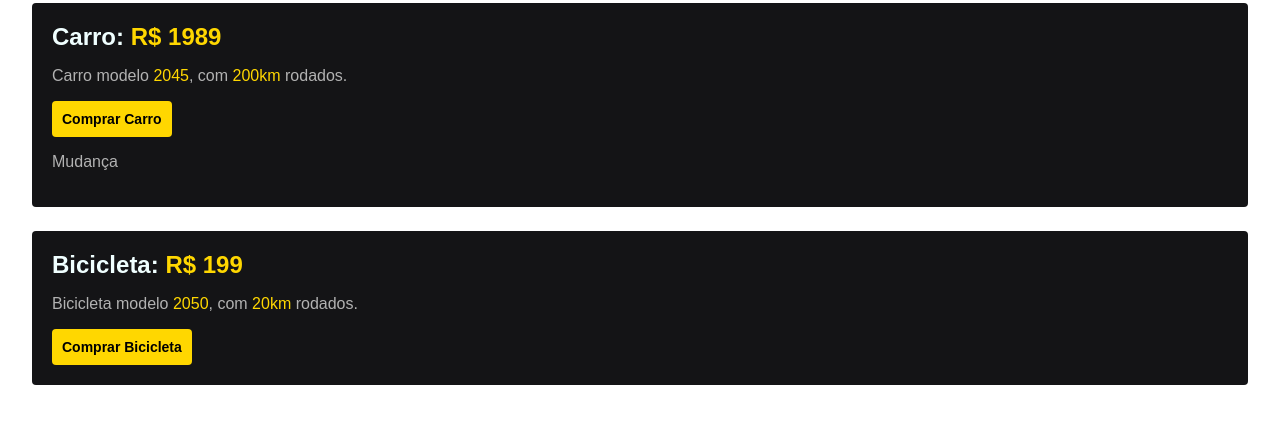
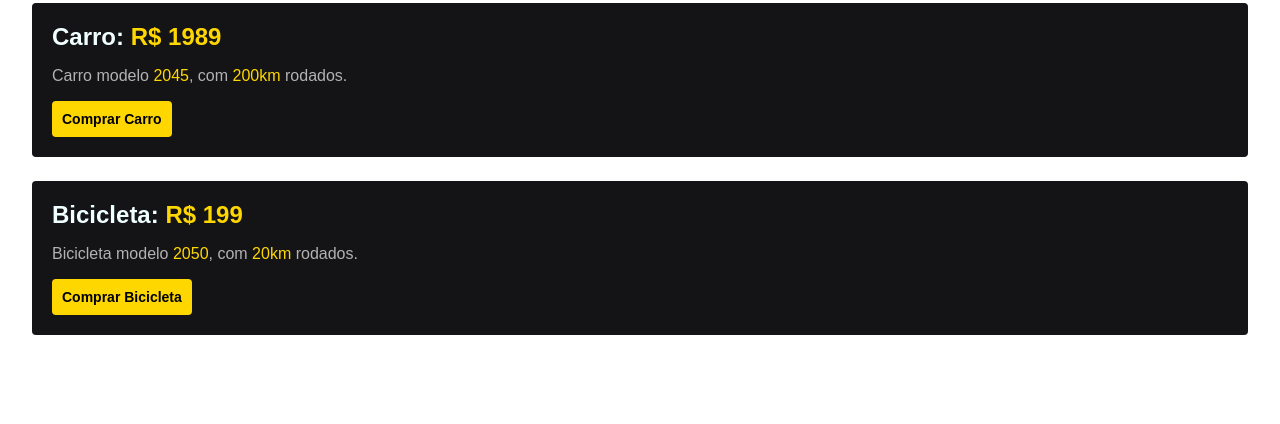
Before and after one commit to iantbdev/javascript-css-html-studies, a plain HTML site: page Display - Exercicio/index.html in a window 1280 px wide. Shown: the part 138-562 px from the top of the page. Drawn offline with Linux system fonts and the light colour scheme.

Commit message:
Update index.html

```diff
--- a/Display - Exercicio/index.html
+++ b/Display - Exercicio/index.html
@@ -13,7 +13,6 @@
         <h2>Carro: <span>R$ 1989</span></h1>
             <p>Carro modelo <span>2045</span>, com <span>200km</span> rodados.</p>
             <button><a href="/">Comprar Carro</a></button>
-            <p>Mudança</p>
     </div>
     <div class="bicicleta">
         <h2>Bicicleta: <span>R$ 199</span></h1>
```
